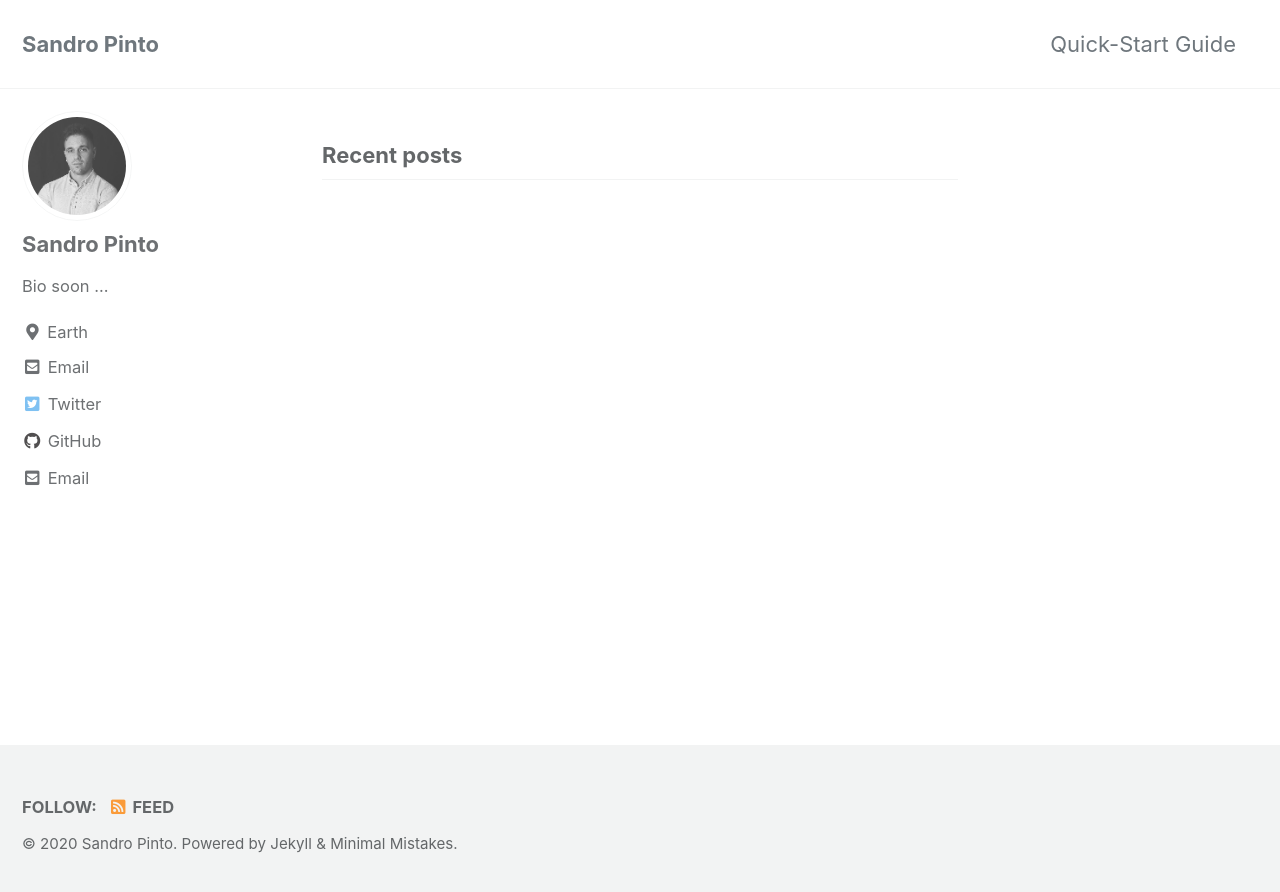
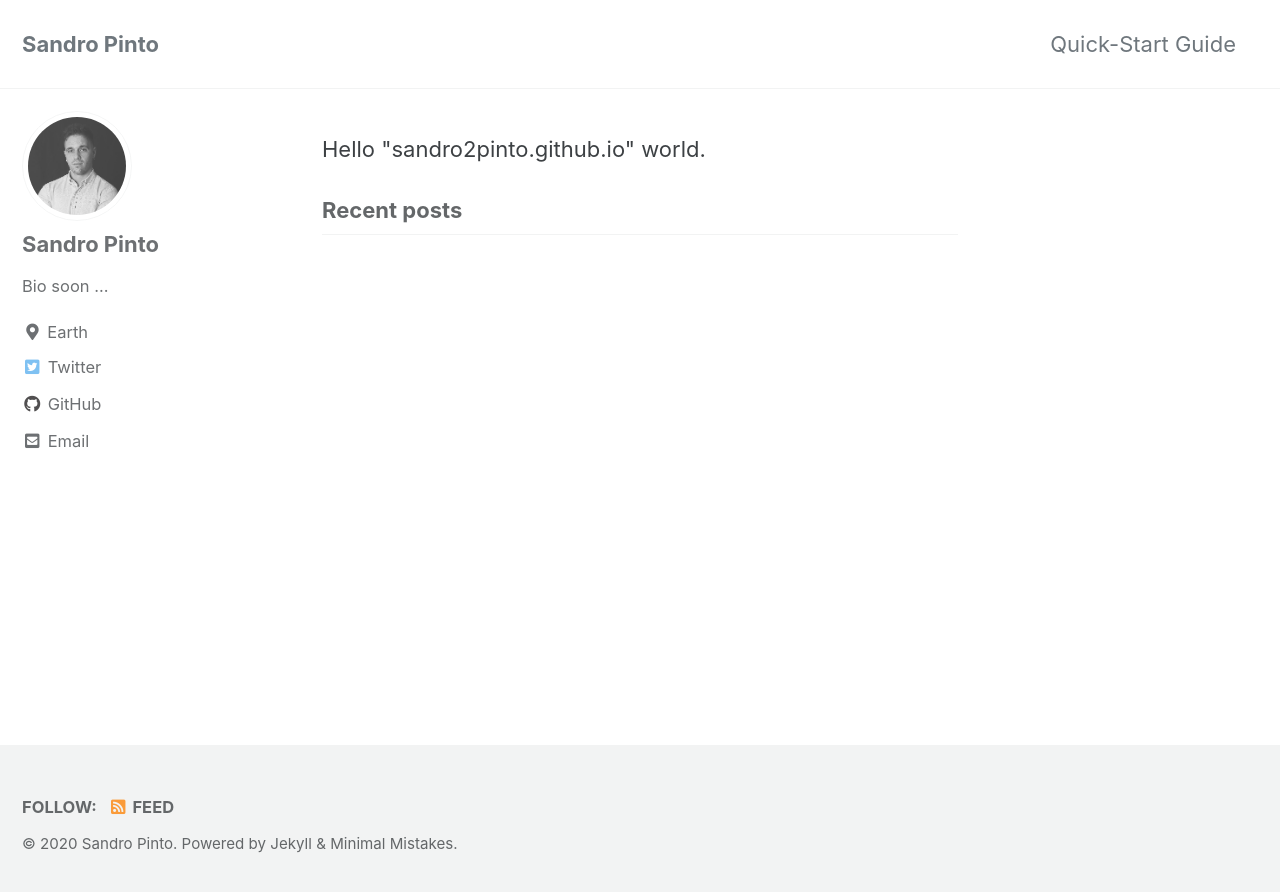
Before and after one commit to sandro2pinto/sandro2pinto.github.io, a Jekyll site: the page built from index.html, in a window 1280 px wide. Shown: the top 892 px of the page. Built offline with Jekyll 4.4.1, drawn with Linux system fonts in a browser that asks for light colours; cached includes are drawn as plain includes; the list of posts is cut into pages by our own code.

Commit message:
Add par to index.html

```diff
--- a/_config.yml
+++ b/_config.yml
@@ -101,7 +101,7 @@ author:
   links:
     - label: "Email"
       icon: "fas fa-fw fa-envelope-square"
-      url: "mailto:sandro2pinto@gmail.com"
+      # url: "mailto:sandro2pinto@gmail.com"
     - label: "Website"
       icon: "fas fa-fw fa-link"
       # url: "https://your-website.com"
--- a/index.html
+++ b/index.html
@@ -2,3 +2,5 @@
 layout: home
 author_profile: true
 ---
+
+<p>Hello "sandro2pinto.github.io" world.</p>
```
